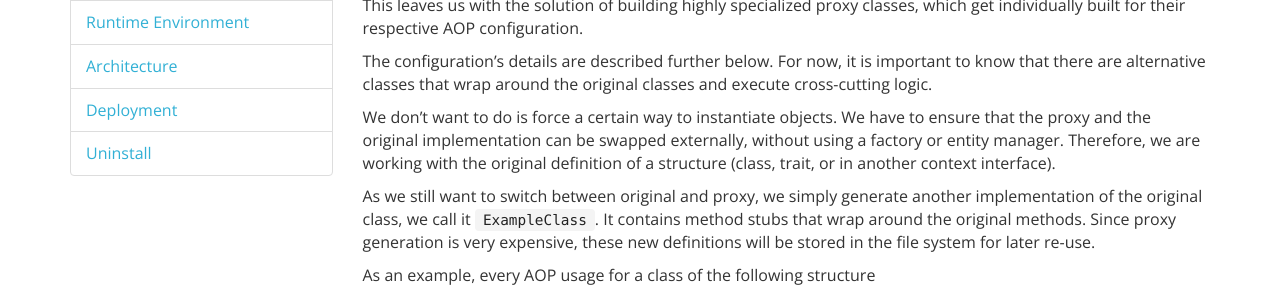
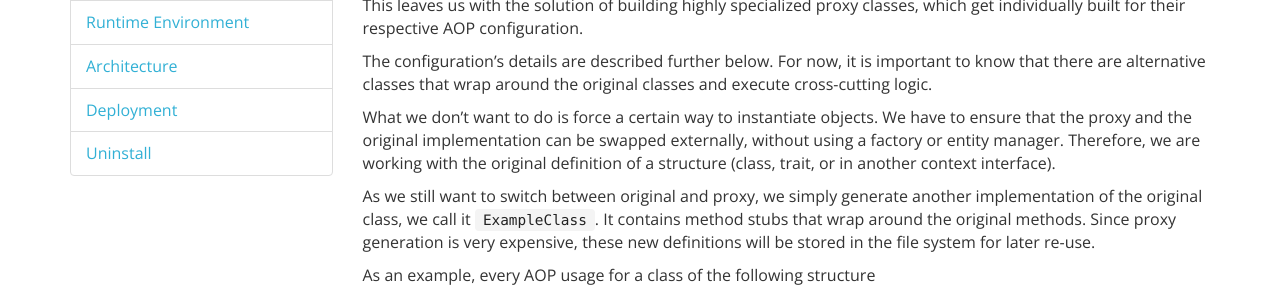
Before and after one commit to appserver-io/appserver, a Jekyll site: the page built from _docs/aop.md, in a window 1280 px wide and 900 px high, scrolled down 679 px. Shown: the part 154-454 px from the top of the window. Built offline with Jekyll 4.4.1, drawn with Linux system fonts in a browser that asks for light colours; nearby versions of some CDN libraries; library files that are not in the unit come from our copies; Markdown is read by kramdown in place of the engine named in the settings; some of the changed text lies outside the part shown.

Commit message:
Added changes

```diff
--- a/_docs/aop.md
+++ b/_docs/aop.md
@@ -40,7 +40,7 @@ This leaves us with the solution of building highly specialized proxy classes, w
 
 The configuration's details are described further below. For now, it is important to know that there are alternative classes that wrap around the original classes and execute cross-cutting logic.
 
-We don't want to do is force a certain way to instantiate objects. We have to ensure that the proxy and the original implementation can be swapped externally, without using a factory or entity manager. Therefore, we are working with the original definition of a structure (class, trait, or in another context interface).
+What we don't want to do is force a certain way to instantiate objects. We have to ensure that the proxy and the original implementation can be swapped externally, without using a factory or entity manager. Therefore, we are working with the original definition of a structure (class, trait, or in another context interface).
 
 As we still want to switch between original and proxy, we simply generate another implementation of the original class, we call it `ExampleClass`. It contains method stubs that wrap around the original methods. Since proxy generation is very expensive, these new definitions will be stored in the file system for later re-use.
 
```
Also changed, not shown: other parts of _docs/aop.md (+2 -2 lines), _docs/annotations.md (+1 -1 lines).
